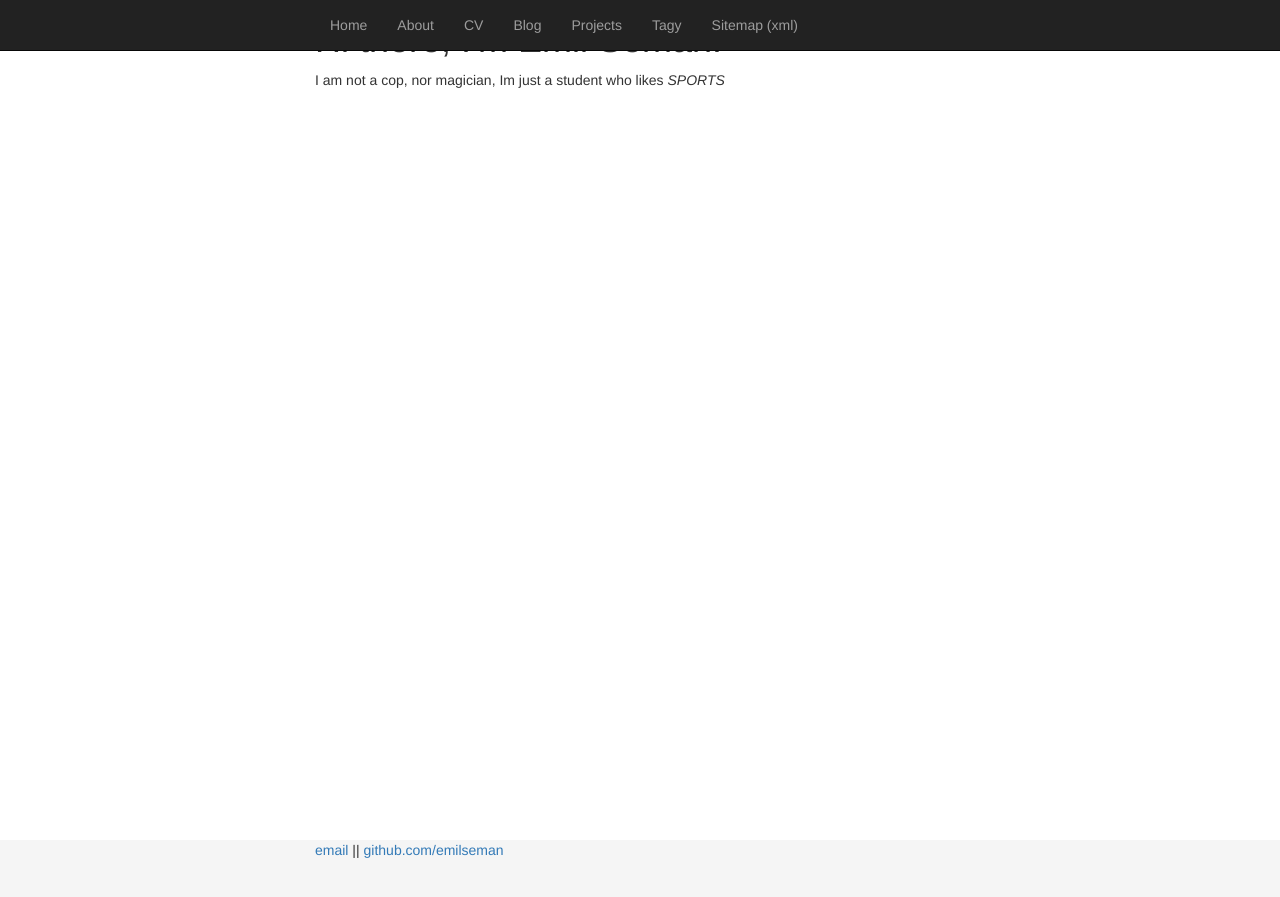
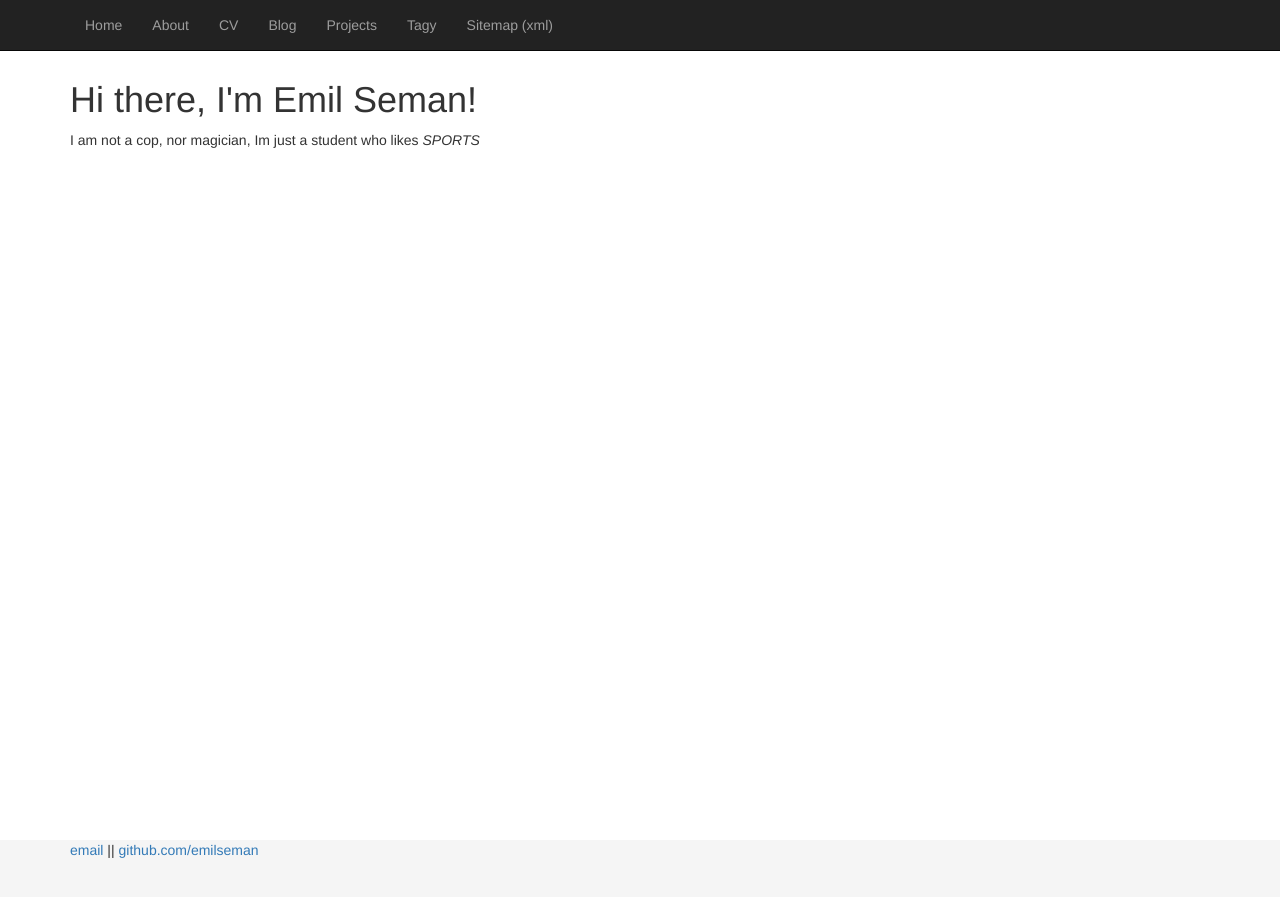
Before and after one commit to emilseman/emilseman.github.io, a Jekyll site: the page built from index.html, in a window 1280 px wide. Shown: the top 897 px of the page. Built offline with Jekyll 4.4.1, drawn with Linux system fonts in a browser that asks for light colours.

Commit message:
sticky corrected again

```diff
--- a/css/sticky-footer-navbar.css
+++ b/css/sticky-footer-navbar.css
@@ -22,11 +22,18 @@ body {
 -------------------------------------------------- */
 /* Not required for template or sticky footer method. */
 
-.container {
-  width: auto;
-  max-width: 680px;
-  padding: 0 15px;
+body > .container {
+  padding: 60px 15px 0;
 }
 .container .text-muted {
   margin: 20px 0;
 }
+
+.footer > .container {
+  padding-right: 15px;
+  padding-left: 15px;
+}
+
+code {
+  font-size: 80%;
+}
```
Also changed, not shown: 2 other files.
